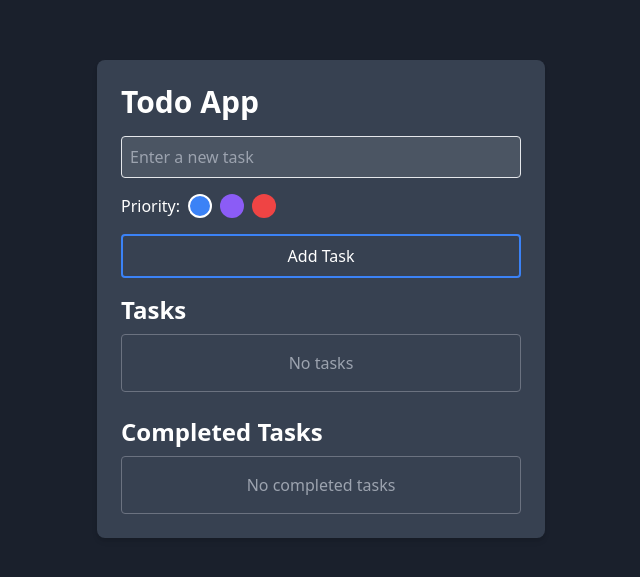
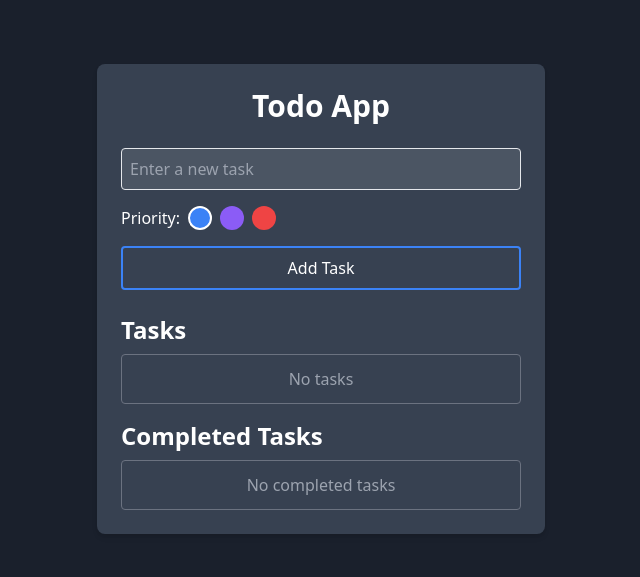
Before and after one commit to Sohamex/todo-app, a plain HTML site: page index.html in a window 1280 px wide. Shown: the part 101-678 px from the top of the page, without its empty margins (319-959 px from the left). Drawn offline with nearby package versions, Linux system fonts and the light colour scheme.

Commit message:
ui-changes

```diff
--- a/index.html
+++ b/index.html
@@ -61,9 +61,10 @@
 <body class="flex flex-col items-center justify-center min-h-screen px-4">
     <div class="w-full max-w-md p-6 bg-gray-700 rounded-lg shadow-md text-white">
         <div class="flex justify-between items-center mb-4">
-            <h1 class="text-2xl sm:text-3xl font-bold">Todo App</h1>
+            <h1 class="text-2xl sm:text-3xl font-bold mx-auto mb-2">Todo App</h1>
         </div>
-        <form id="todoForm" class="mb-4">
+
+        <form id="todoForm" class="mb-6">
             <input id="taskInput" type="text" placeholder="Enter a new task" required
                 class="w-full p-2 border rounded mb-2 text-sm sm:text-base bg-gray-600 text-white sm:mb-4">
 
@@ -85,7 +86,7 @@
             <!-- Tasks will be displayed here -->
         </ul>
 
-        <h2 class="text-xl sm:text-2xl font-bold mt-6 mb-2">Completed Tasks</h2>
+        <h2 class="text-xl sm:text-2xl font-bold mt-4 mb-2">Completed Tasks</h2>
         <ul id="completedTaskList" class="space-y-2">
             <!-- Completed tasks will be displayed here -->
         </ul>
--- a/script.js
+++ b/script.js
@@ -68,11 +68,11 @@ document.addEventListener('DOMContentLoaded', () => {
 
         // Display message if there are no tasks or completed tasks
         if (!hasTasks) {
-            taskList.innerHTML = '<p class="text-gray-400 text-center border border-gray-500 rounded p-4">No tasks</p>';
+            taskList.innerHTML = '<p class="text-gray-400 text-center border border-gray-500 rounded p-3">No tasks</p>';
         }
 
         if (!hasCompletedTasks) {
-            completedTaskList.innerHTML = '<p class="text-gray-400 text-center border border-gray-500 rounded p-4">No completed tasks</p>';
+            completedTaskList.innerHTML = '<p class="text-gray-400 text-center border border-gray-500 rounded p-3">No completed tasks</p>';
         }
 
         // Attach event listeners for delete and toggle completion
```
